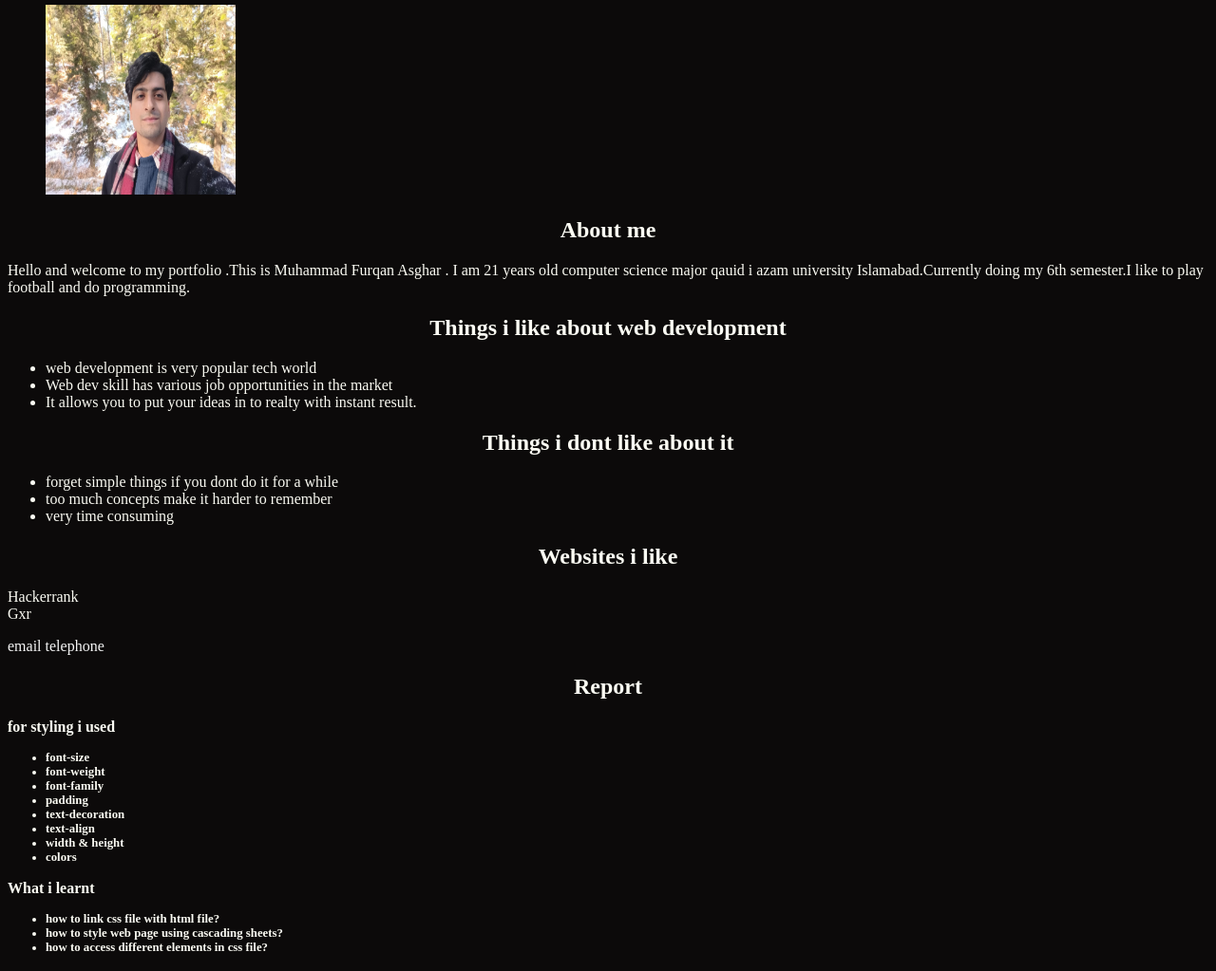
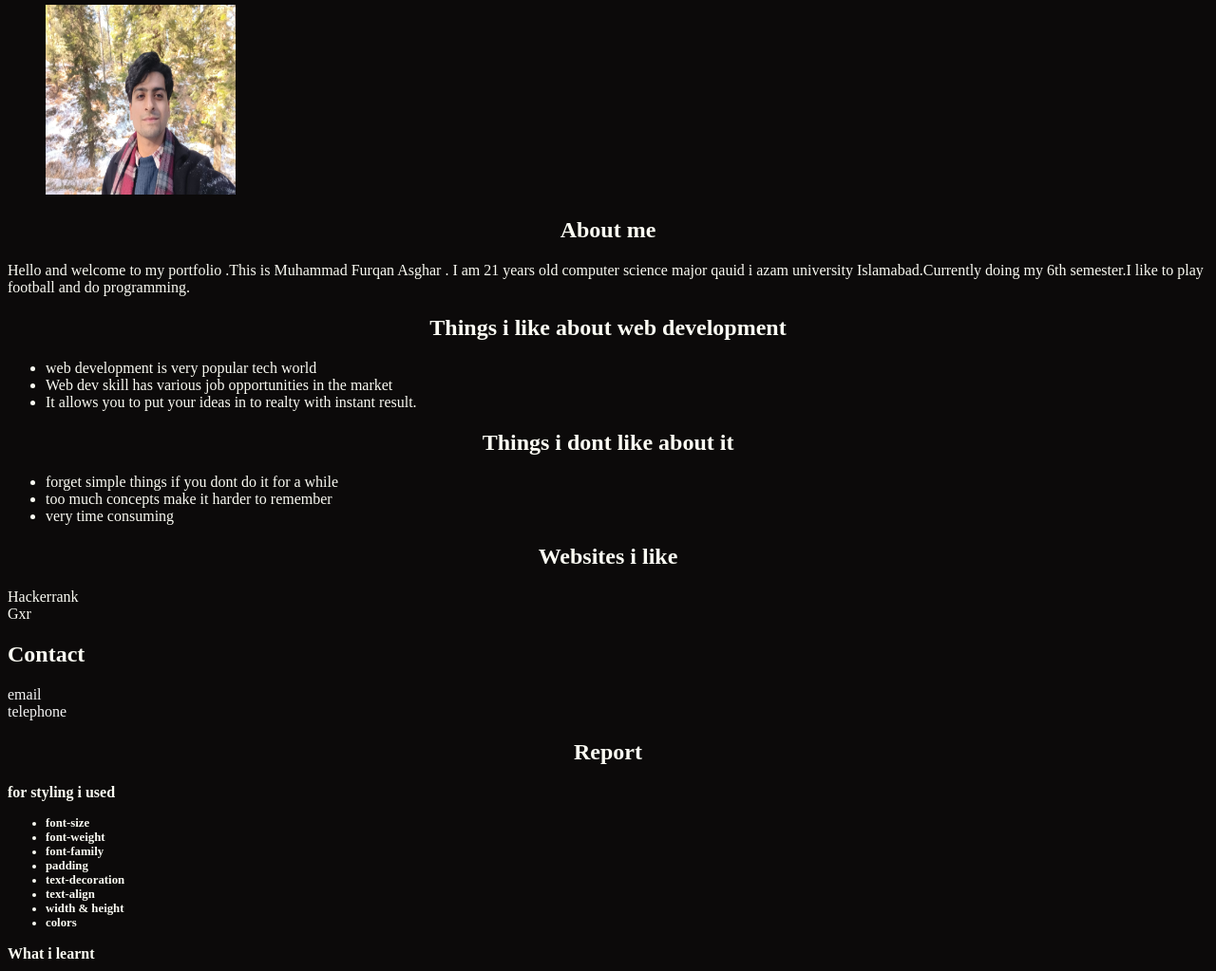
Before and after one commit to FURQAN11ASGHAR/wad_lab, a plain HTML site: page lab2/index.html in a window 1280 px wide. Shown: the part 69-1092 px from the top of the page at 95% size. Drawn offline with Linux system fonts and the light colour scheme.

Commit message:
Update index.html

```diff
--- a/lab2/index.html
+++ b/lab2/index.html
@@ -33,7 +33,8 @@
 <h2>Websites i like</h2> <p>Hackerrank<br>Gxr</p>
 </section>
 <section id="contact">
-   <p> <a href="mailto:mrrfurqan@gmail.com">email</a>
+    <h1><strong>Contact</strong></h1>
+   <p> <a href="mailto:mrrfurqan@gmail.com">email</a><br>
 <a href="tel:+923030299057">telephone
 </a></p>
 </section>
```
